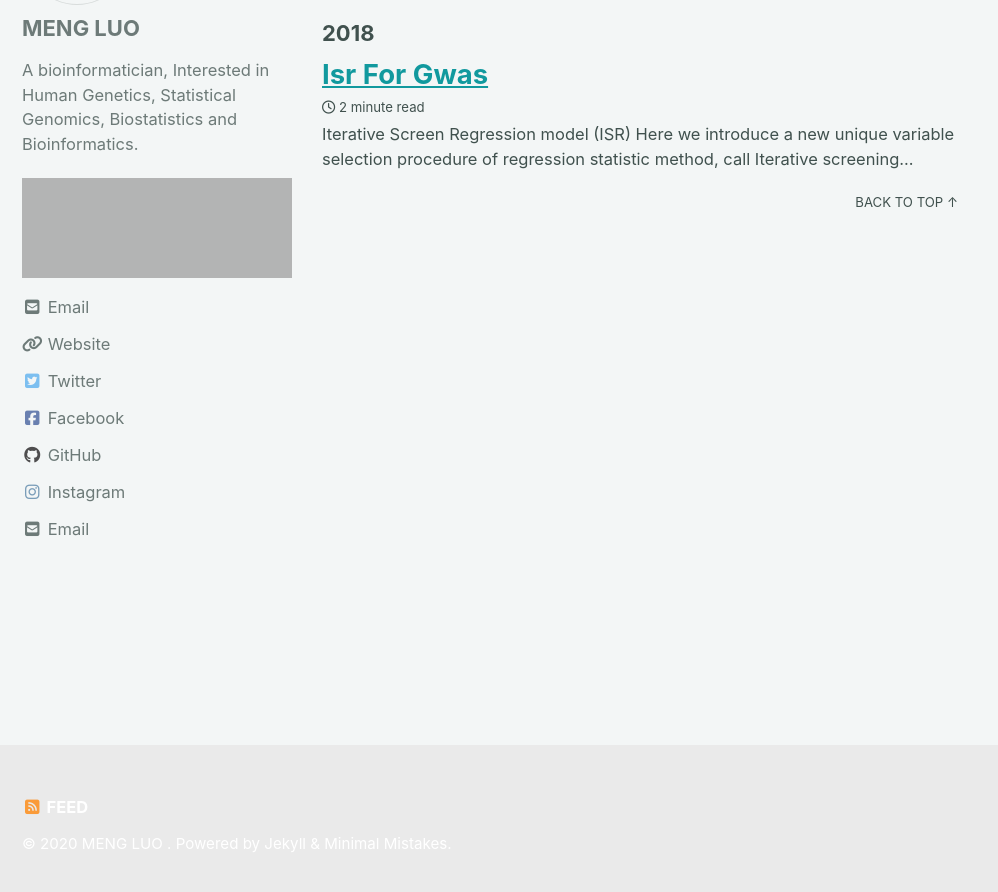
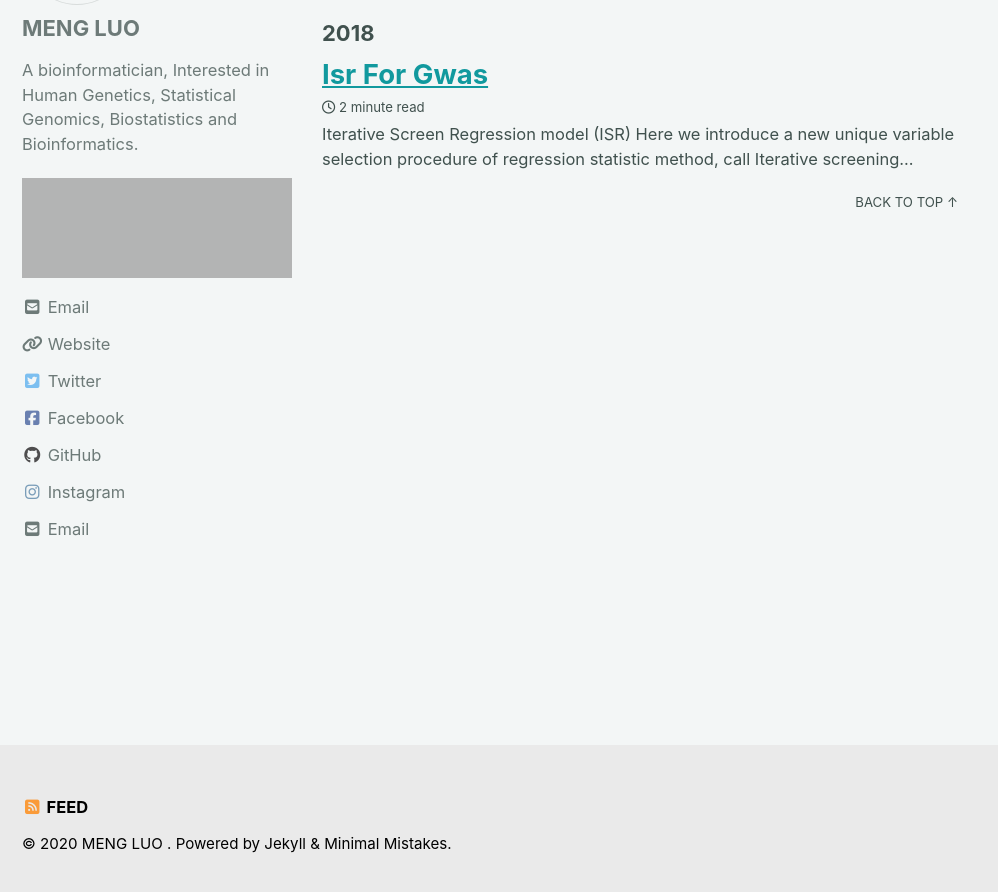
Before and after one commit to czheluo/blogs, a Jekyll site: the page built from _pages/post.html, in a window 1280 px wide and 900 px high, scrolled down 222 px. Shown: the top 892 px of the window, without its empty margins (0-998 px from the left). Built offline with Jekyll 4.4.1, drawn with Linux system fonts in a browser that asks for light colours; cached includes are drawn as plain includes; nearby versions of some CDN libraries; comment, search, counter and statistics services are not loaded; grey boxes are pictures that could not be loaded.

Commit message:
Update _mint.scss

```diff
--- a/_sass/minimal-mistakes/skins/_mint.scss
+++ b/_sass/minimal-mistakes/skins/_mint.scss
@@ -15,7 +15,7 @@ $masthead-link-color-hover: $text-color !default;
 $navicon-link-color-hover: mix(#fff, $text-color, 80%) !default;
 
 .page__footer {
-  color: #fff !important; // override
+  color: #000 !important; // override
 }
 
 .page__footer-follow .social-icons .svg-inline--fa {
```
